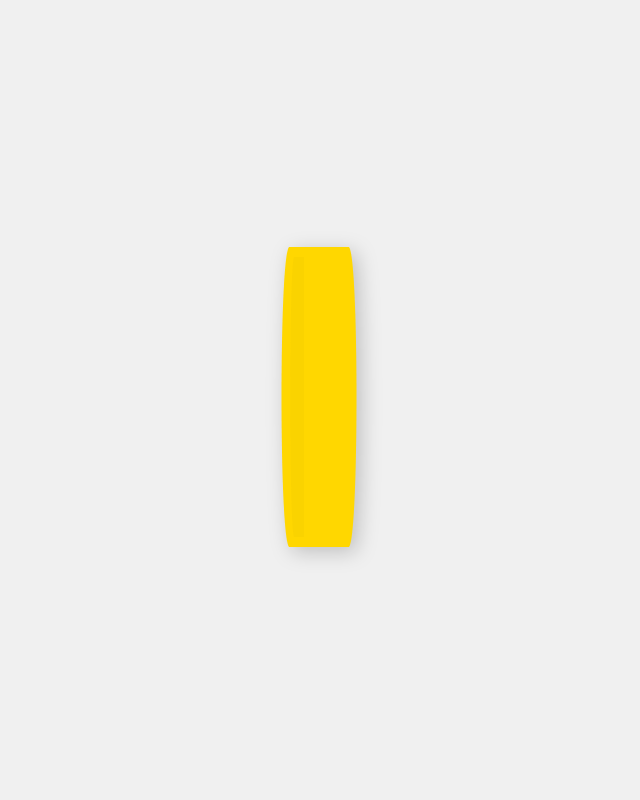
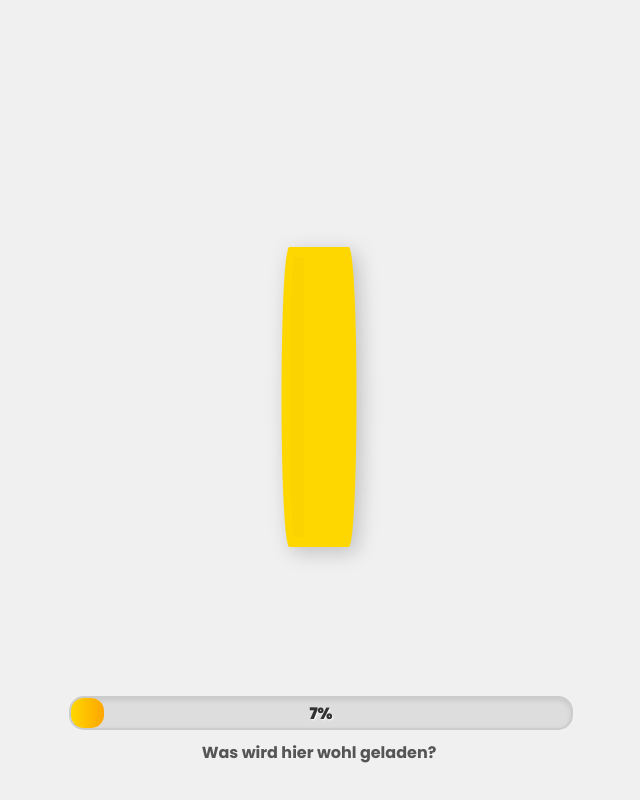
Before and after one commit to Tirolese/pommes, a plain HTML site: page index.html in a window 1280 px wide. Both pictures are taken after a click on the element 640 px from the left and 400 px from the top of the page. Shown: the whole page, without its empty margins (321-961 px from the left). Drawn offline with Linux system fonts and the light colour scheme.

Commit message:
Add files via upload

```diff
--- a/index.html
+++ b/index.html
@@ -5,7 +5,7 @@
     <meta name="viewport" content="width=device-width, initial-scale=1.0">
     <title>Pommes Party (Still)</title>
     <style>
-        @import url('https://fonts.googleapis.com/css2?family=Poppins:wght@900&display=swap');
+        @import url('https://fonts.googleapis.com/css2?family=Poppins:wght@700;900&display=swap');
 
         :root {
             --fry-color: #FFD700;
@@ -17,6 +17,7 @@
             height: 100%;
             margin: 0;
             display: flex;
+            flex-direction: column;
             justify-content: center;
             align-items: center;
             background-color: var(--body-bg);
@@ -131,8 +132,8 @@
             position: absolute;
             top: 0;
             left: 0;
-            width: 100%;
-            height: 100%;
+            width: 100vw;
+            height: 100vh;
             overflow: hidden;
             pointer-events: none;
         }
@@ -190,6 +191,50 @@
             20% { transform: translateY(50vh) scale(1); opacity: 1; }
             100% { transform: translateY(-100px) scale(0.5); opacity: 0; }
         }
+
+        /* Ladebalken */
+        #progress-wrapper {
+            position: absolute;
+            bottom: 5%;
+            width: 80%;
+            max-width: 500px;
+            text-align: center;
+        }
+
+        #progress-container {
+            width: 100%;
+            background-color: #ddd;
+            border-radius: 15px;
+            border: 2px solid #ccc;
+            box-shadow: inset 0 2px 5px rgba(0,0,0,0.1);
+            position: relative;
+        }
+
+        #progress-bar {
+            width: 0%; /* Startet bei 0% */
+            height: 30px;
+            background: linear-gradient(90deg, #ffd700, #ffa500);
+            border-radius: 13px;
+            transition: width 0.5s ease-out;
+        }
+
+        #progress-text {
+            position: absolute;
+            top: 50%;
+            left: 50%;
+            transform: translate(-50%, -50%);
+            color: #333;
+            font-weight: 900;
+            text-shadow: 1px 1px 2px white;
+        }
+
+        #progress-comment {
+            margin-top: 10px;
+            color: #555;
+            font-weight: 700;
+            height: 20px; /* Feste Höhe, um Springen zu vermeiden */
+            transition: opacity 0.5s;
+        }
     </style>
 </head>
 <body>
@@ -237,6 +282,14 @@
         </div>
     </div>
 
+    <div id="progress-wrapper">
+        <div id="progress-container">
+            <div id="progress-bar"></div>
+            <div id="progress-text">0%</div>
+        </div>
+        <div id="progress-comment"></div>
+    </div>
+
     <script>
         window.onload = function() {
             const fryContainer = document.getElementById('french-fry-container');
@@ -247,16 +300,23 @@
             const hat = document.getElementById('hat');
             const partyContainer = document.querySelector('.party-container');
             const rocketFlame = document.getElementById('rocket-flame');
+            const progressBar = document.getElementById('progress-bar');
+            const progressText = document.getElementById('progress-text');
+            const progressComment = document.getElementById('progress-comment');
 
             let clickCount = 0;
             let isPartyActive = false;
             let achievementLevel = 0; // 0=none, 1=first, 2=second, 3=third
+
+            const totalClicksForReset = 15;
 
             function startParty() {
                 if (isPartyActive) return;
 
                 isPartyActive = true;
                 clickCount++;
+
+                updateProgressBar();
 
                 fryContainer.classList.add('dancing');
                 body.classList.add('party-lights');
@@ -275,7 +335,24 @@
                     } else if (clickCount >= 5 && achievementLevel < 1) {
                         triggerFirstAchievement();
                     }
-                }, 1000); // Party dauert jetzt 1 Sekunde
+                }, 1000);
+            }
+
+            function updateProgressBar() {
+                const progress = Math.min((clickCount / totalClicksForReset) * 100, 100);
+                progressBar.style.width = progress + '%';
+                progressText.textContent = Math.round(progress) + '%';
+
+                // Update comments based on progress
+                if (clickCount > 12) {
+                    progressComment.textContent = "Fast geschafft!";
+                } else if (clickCount > 7) {
+                    progressComment.textContent = "Was erwartet uns bei 100%?";
+                } else if (clickCount > 3) {
+                    progressComment.textContent = "Gleich passiert etwas...";
+                } else if (clickCount > 0) {
+                    progressComment.textContent = "Was wird hier wohl geladen?";
+                }
             }
 
             function triggerFirstAchievement() {
@@ -340,6 +417,9 @@
                     if (achievementLevel >= 3) {
                         achievementLevel = 0;
                         clickCount = 0;
+                        progressBar.style.width = '0%';
+                        progressText.textContent = '0%';
+                        progressComment.textContent = '';
                     }
                 }, 500);
             }
```
